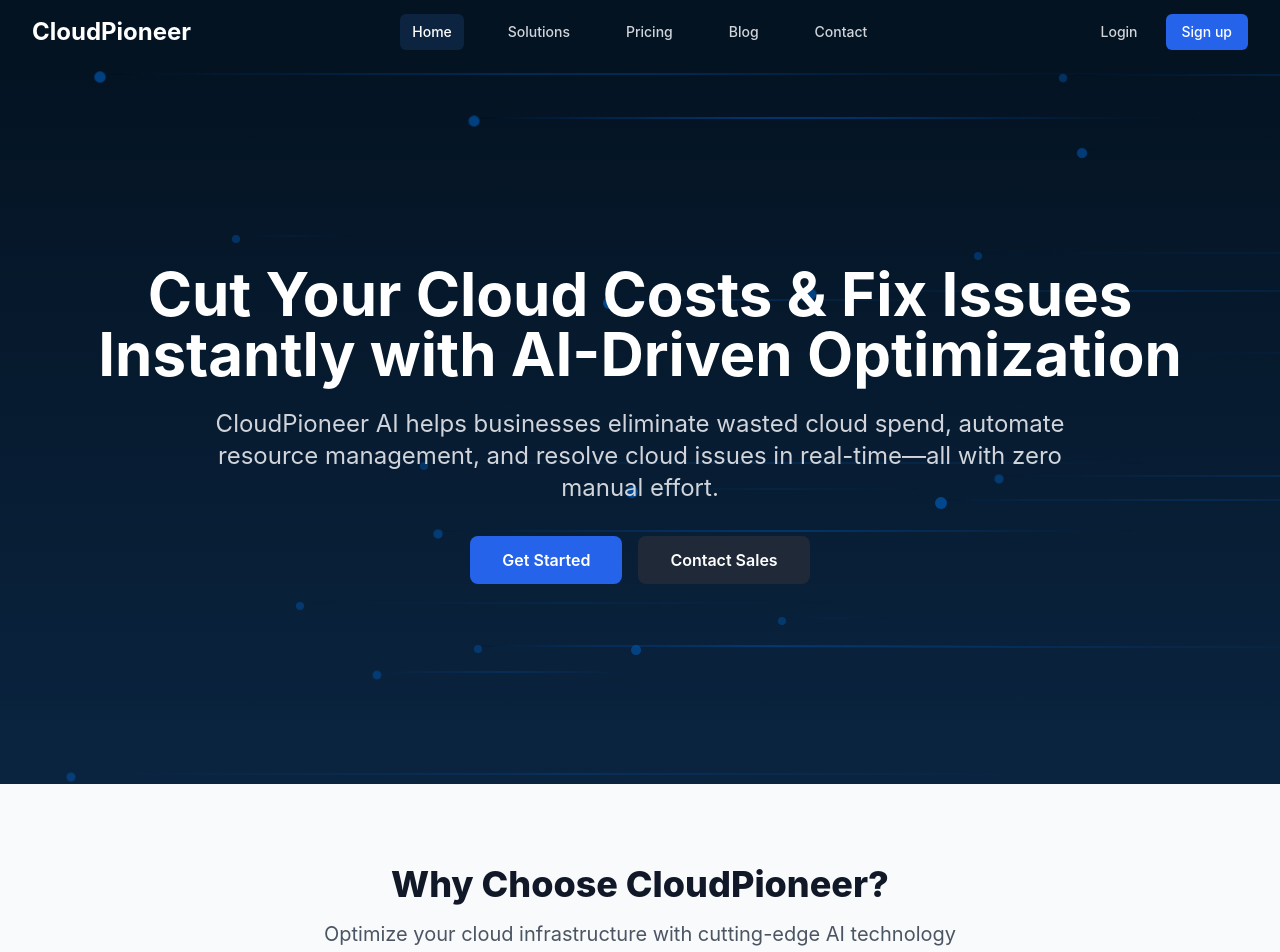
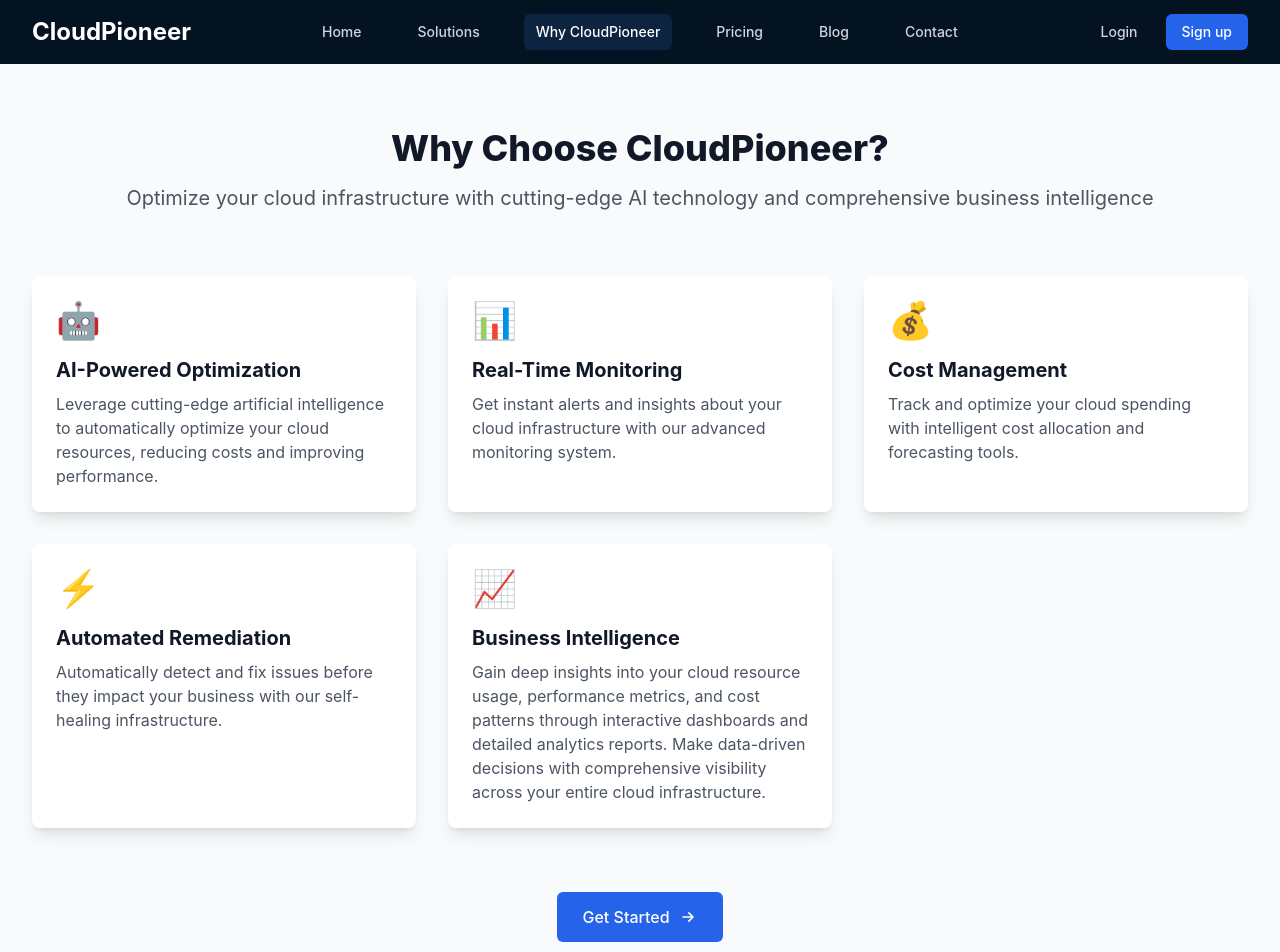
Before and after one commit to dozmanconsulting/pioneer_website, a React (Create React App) app: page /why-cloudpioneer in a window 1280 px wide. Before the commit this address led to /. Shown: the top 952 px of the page. Built offline with nearby package versions, Linux system fonts and the light colour scheme.

Commit message:
Fix deployment issues: add babel dependency, fix linting, add env config

```diff
--- a/src/App.js
+++ b/src/App.js
@@ -14,6 +14,7 @@ import Services from './components/Services';
 import About from './components/About';
 import ApiKeySetup from './components/onboarding/ApiKeySetup';
 import MfaSetup from './components/onboarding/MfaSetup';
+import WhyCloudPioneer from './components/WhyCloudPioneer';
 import { AuthProvider, useAuth } from './contexts/AuthContext';
 
 // Protected Route component
@@ -41,6 +42,7 @@ const AppRoutes = () => {
       <Route path="/signup" element={user ? <Navigate to="/dashboard" /> : <Signup />} />
       <Route path="/contact" element={<Contact />} />
       <Route path="/solutions" element={<Solutions />} />
+      <Route path="/why-cloudpioneer" element={<WhyCloudPioneer />} />
       <Route path="/pricing" element={<Pricing />} />
       <Route path="/blog" element={<Blog />} />
       <Route path="/services" element={<Services />} />
--- a/src/components/Navbar.js
+++ b/src/components/Navbar.js
@@ -10,6 +10,7 @@ const Navbar = () => {
   const navigation = [
     { name: 'Home', to: '/' },
     { name: 'Solutions', to: '/solutions' },
+    { name: 'Why CloudPioneer', to: '/why-cloudpioneer' },
     { name: 'Pricing', to: '/pricing' },
     { name: 'Blog', to: '/blog' },
     { name: 'Contact', to: '/contact' },
--- /dev/null
+++ b/src/components/WhyCloudPioneer.js
@@ -0,0 +1,90 @@
+import React from 'react';
+import { Link } from 'react-router-dom';
+
+const WhyCloudPioneer = () => {
+  const features = [
+    {
+      title: 'AI-Powered Optimization',
+      description: 'Leverage cutting-edge artificial intelligence to automatically optimize your cloud resources, reducing costs and improving performance.',
+      icon: '🤖'
+    },
+    {
+      title: 'Real-Time Monitoring',
+      description: 'Get instant alerts and insights about your cloud infrastructure with our advanced monitoring system.',
+      icon: '📊'
+    },
+    {
+      title: 'Cost Management',
+      description: 'Track and optimize your cloud spending with intelligent cost allocation and forecasting tools.',
+      icon: '💰'
+    },
+    {
+      title: 'Automated Remediation',
+      description: 'Automatically detect and fix issues before they impact your business with our self-healing infrastructure.',
+      icon: '⚡'
+    },
+    {
+      title: 'Business Intelligence',
+      description: 'Gain deep insights into your cloud resource usage, performance metrics, and cost patterns through interactive dashboards and detailed analytics reports. Make data-driven decisions with comprehensive visibility across your entire cloud infrastructure.',
+      icon: '📈'
+    }
+  ];
+
+  return (
+    <div className="bg-gray-50 py-16">
+      <div className="max-w-7xl mx-auto px-4 sm:px-6 lg:px-8">
+        <div className="text-center">
+          <h2 className="text-3xl font-extrabold text-gray-900 sm:text-4xl">
+            Why Choose CloudPioneer?
+          </h2>
+          <p className="mt-4 text-xl text-gray-600">
+            Optimize your cloud infrastructure with cutting-edge AI technology and comprehensive business intelligence
+          </p>
+        </div>
+
+        <div className="mt-16">
+          <div className="grid grid-cols-1 gap-8 md:grid-cols-2 lg:grid-cols-3">
+            {features.map((feature, index) => (
+              <div
+                key={index}
+                className="relative bg-white p-6 rounded-lg shadow-lg hover:shadow-xl transition-shadow duration-300"
+              >
+                <div className="text-4xl mb-4">{feature.icon}</div>
+                <h3 className="text-xl font-bold text-gray-900 mb-2">
+                  {feature.title}
+                </h3>
+                <p className="text-gray-600">
+                  {feature.description}
+                </p>
+              </div>
+            ))}
+          </div>
+        </div>
+
+        <div className="mt-16 text-center">
+          <Link
+            to="/contact"
+            className="inline-flex items-center px-6 py-3 border border-transparent text-base font-medium rounded-md text-white bg-blue-600 hover:bg-blue-700 transition-colors duration-200"
+          >
+            Get Started
+            <svg
+              className="ml-2 h-5 w-5"
+              fill="none"
+              stroke="currentColor"
+              viewBox="0 0 24 24"
+            >
+              <path
+                strokeLinecap="round"
+                strokeLinejoin="round"
+                strokeWidth="2"
+                d="M13 7l5 5m0 0l-5 5m5-5H6"
+              />
+            </svg>
+          </Link>
+        </div>
+      </div>
+    </div>
+  );
+};
+
+export default WhyCloudPioneer;
```
